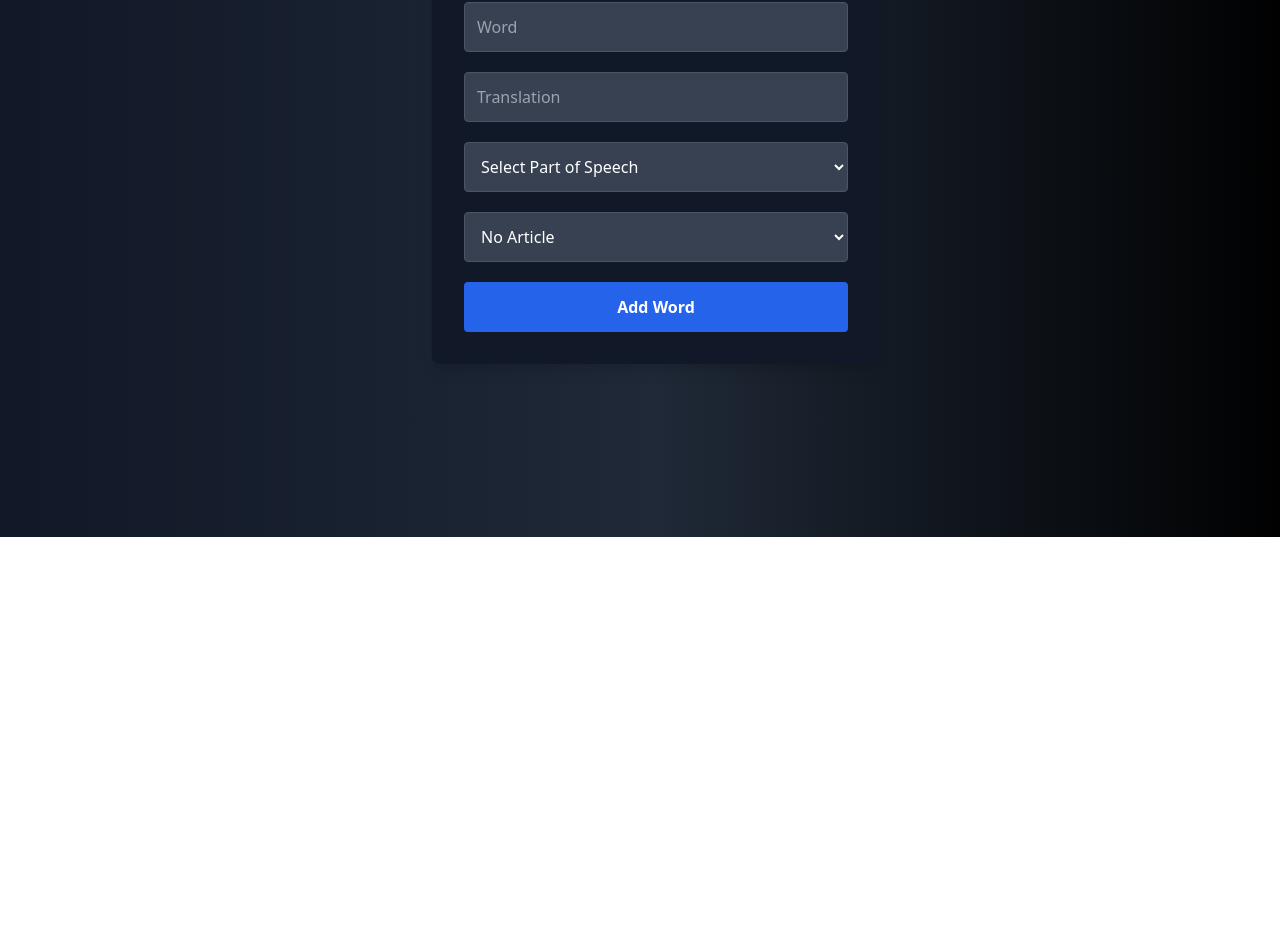
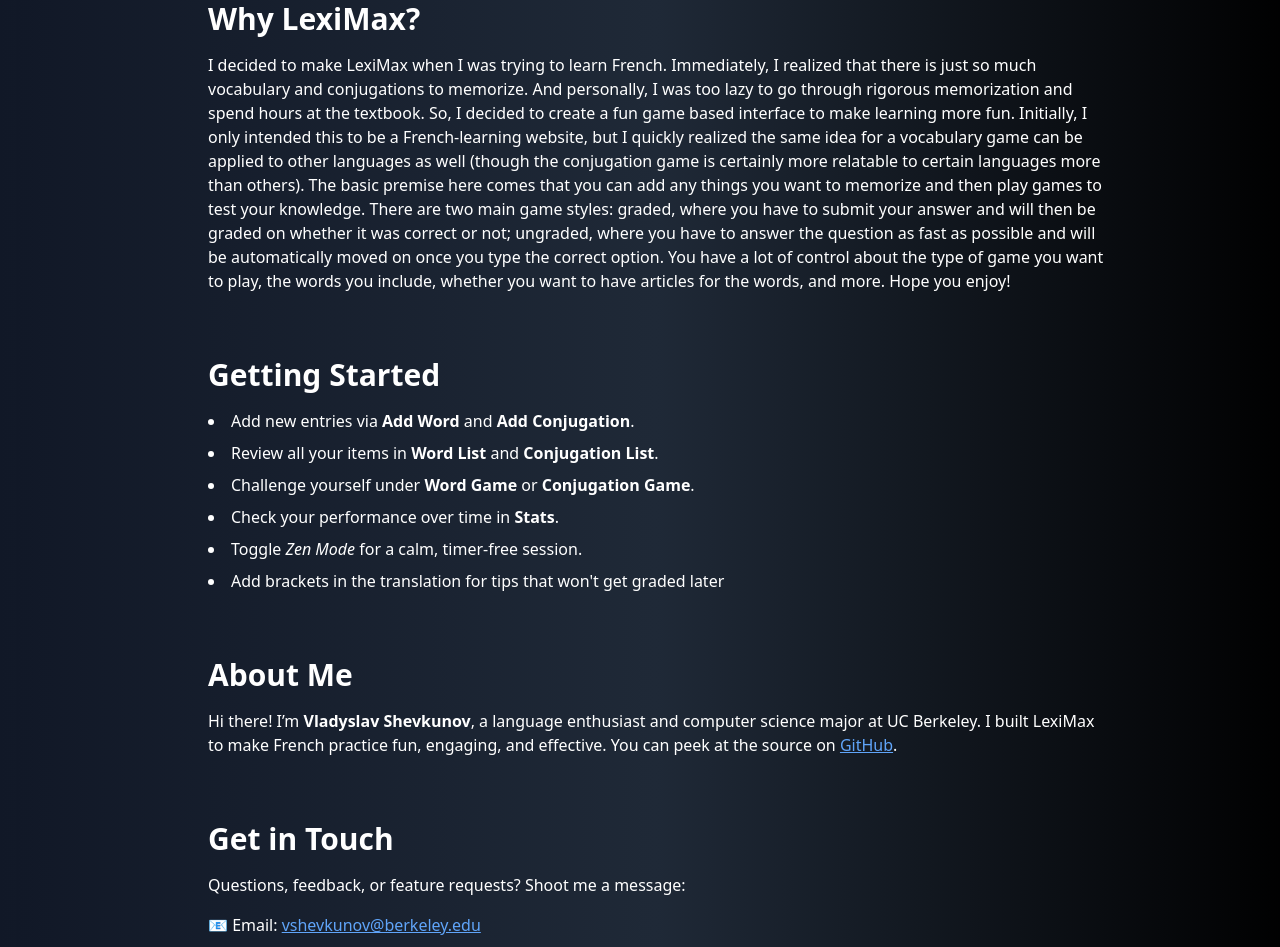
Before and after one commit to Vlad-Shevkunov/LexiMax, a React (Vite) app in the folder frontend/: page / in a window 1280 px wide. Shown: the part 343-1290 px from the top of the page. Before the commit the page ends 880 px from the top, so only its background shows below. Built offline with nearby package versions, Linux system fonts and the light colour scheme; no server answers.

Commit message:
feature: add index page

```diff
--- a/frontend/src/App.jsx
+++ b/frontend/src/App.jsx
@@ -9,6 +9,7 @@
 import StatsPage from "./pages/StatsPage";
 import LoginPage from "./pages/LoginPage";
 import RegisterPage from "./pages/RegisterPage";
+import IndexPage from "./pages/IndexPage";
 import { ToastContainer, toast } from 'react-toastify';
 import 'react-toastify/dist/ReactToastify.css';
 
@@ -30,9 +31,10 @@
           */}
           <div className="pt-20 px-4">
             <Routes>
+              <Route path="/" element={<IndexPage />} />
               <Route path="/login" element={<LoginPage />} />
               <Route path="/register" element={<RegisterPage />} />
-              <Route path="/" element={<AddWordPage />} />
+              <Route path="/add-word" element={<AddWordPage />} />
               <Route path="/words" element={<WordsListPage />} />
               <Route path="/game" element={<GamePage />} />
               <Route path="/add-conjugation" element={<AddConjugationPage />} />
--- a/frontend/src/components/Navbar.jsx
+++ b/frontend/src/components/Navbar.jsx
@@ -89,7 +89,7 @@
             name="vocab"
             label="Vocabulary"
             items={[
-              { to: "/", label: "Add Word" },
+              { to: "/add-word", label: "Add Word" },
               { to: "/words", label: "Word List" },
               { to: "/game", label: "Word Game" },
             ]}
--- /dev/null
+++ b/frontend/src/pages/IndexPage.jsx
@@ -0,0 +1,96 @@
+// src/pages/Index.jsx
+import React from "react";
+
+export default function IndexPage() {
+  return (
+    <div className="min-h-screen w-screen bg-gradient-to-r from-gray-900 via-gray-800 to-black text-white pt-20 px-4 sm:px-8">
+      <div className="mx-auto max-w-4xl space-y-16">
+        {/* Intro */}
+        <section id="intro" className="space-y-4">
+          <h1 className="text-5xl font-bold">Welcome to LexiMax</h1>
+          <p className="text-lg">
+            LexiMax helps you master your vocabulary and conjugations with interactive
+            games, progress tracking, and a sleek, distraction-free interface.
+          </p>
+        </section>
+
+        <section id="why" className="space-y-4">
+          <h2 className="text-3xl font-semibold">Why LexiMax?</h2>
+          <p className="text-base">
+            I decided to make LexiMax when I was trying to learn French. Immediately, I realized that there is just so much vocabulary and conjugations to memorize.
+            And personally, I was too lazy to go through rigorous memorization and spend hours at the textbook. So, I decided to create a fun game based interface
+            to make learning more fun. Initially, I only intended this to be a French-learning website, but I quickly realized the same idea for a vocabulary game
+            can be applied to other languages as well (though the conjugation game is certainly more relatable to certain languages more than others).
+
+            The basic premise here comes that you can add any things you want to memorize and then play games to test your knowledge. There are two main game styles:
+            graded, where you have to submit your answer and will then be graded on whether it was correct or not; ungraded, where you have to answer the question
+            as fast as possible and will be automatically moved on once you type the correct option. You have a lot of control about the type of game you want to play,
+            the words you include, whether you want to have articles for the words, and more. Hope you enjoy!
+          </p>
+        </section>
+
+        {/* Tips */}
+        <section id="tips" className="space-y-4">
+          <h2 className="text-3xl font-semibold">Getting Started</h2>
+          <ul className="list-disc list-inside space-y-2 text-base">
+            <li>Add new entries via <strong>Add Word</strong> and <strong>Add Conjugation</strong>.</li>
+            <li>Review all your items in <strong>Word List</strong> and <strong>Conjugation List</strong>.</li>
+            <li>Challenge yourself under <strong>Word Game</strong> or <strong>Conjugation Game</strong>.</li>
+            <li>Check your performance over time in <strong>Stats</strong>.</li>
+            <li>Toggle <em>Zen Mode</em> for a calm, timer-free session.</li>
+            <li>Add brackets in the translation for tips that won't get graded later</li>
+          </ul>
+        </section>
+
+        {/* About Me */}
+        <section id="about" className="space-y-4">
+          <h2 className="text-3xl font-semibold">About Me</h2>
+          <p className="text-base">
+            Hi there! I’m <strong>Vladyslav Shevkunov</strong>, a language enthusiast and computer science
+            major at UC Berkeley. I built LexiMax to make French practice fun, engaging, and effective.
+            You can peek at the source on{" "}
+            <a
+              href="https://github.com/Vlad-Shevkunov/LexiMax"
+              target="_blank"
+              rel="noopener noreferrer"
+              className="text-blue-400 underline"
+            >
+              GitHub
+            </a>
+            .
+          </p>
+        </section>
+
+        {/* Contact */}
+        <section id="contact" className="space-y-4">
+          <h2 className="text-3xl font-semibold">Get in Touch</h2>
+          <p className="text-base">
+            Questions, feedback, or feature requests? Shoot me a message:
+          </p>
+          <ul className="space-y-2 text-base">
+            <li>
+              📧 Email:{" "}
+              <a
+                href="mailto:vshevkunov@berkeley.edu"
+                className="text-blue-400 underline"
+              >
+                vshevkunov@berkeley.edu
+              </a>
+            </li>
+            <li>
+             👔 Linkedin:{" "}
+              <a
+                href="https://www.linkedin.com/in/vshevkunov"
+                target="_blank"
+                rel="noopener noreferrer"
+                className="text-blue-400 underline"
+              >
+                @vshevkunov
+              </a>
+            </li>
+          </ul>
+        </section>
+      </div>
+    </div>
+  );
+}
```
